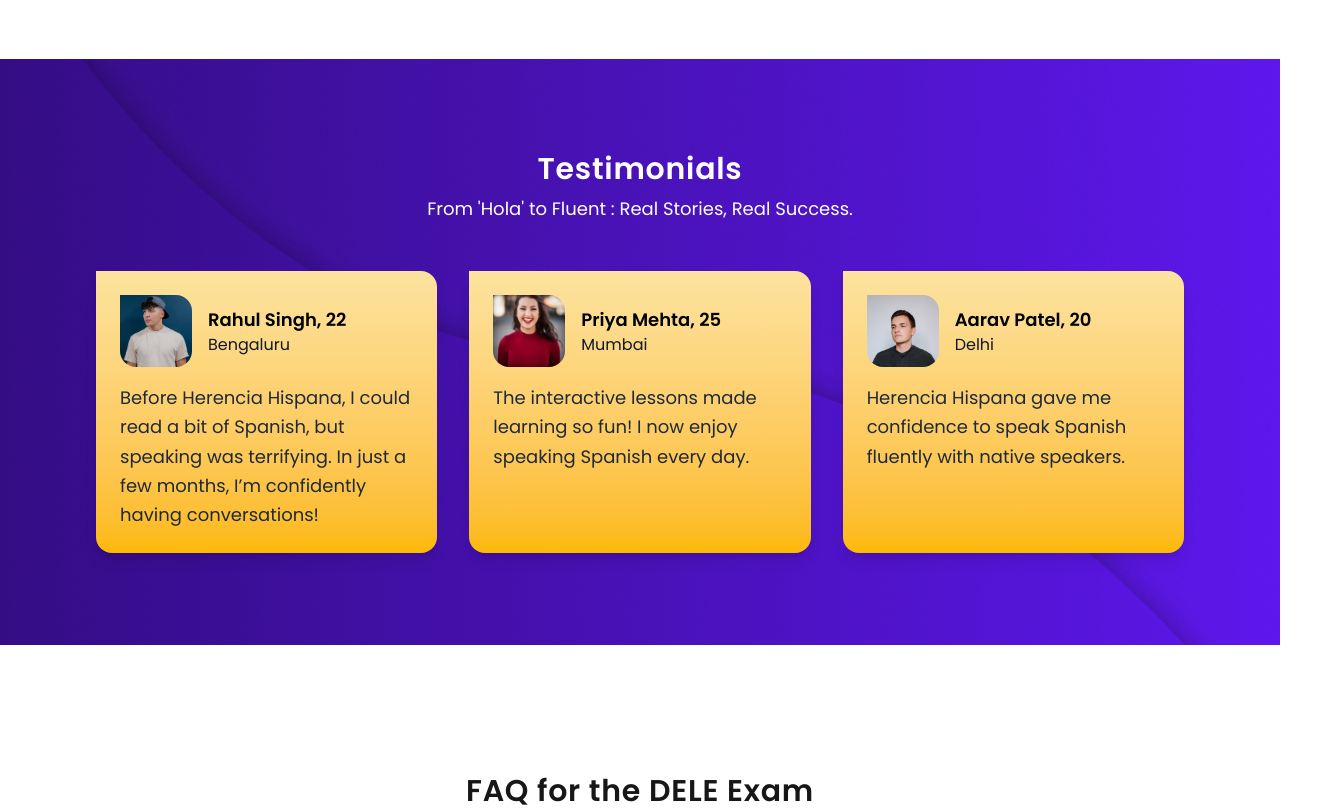
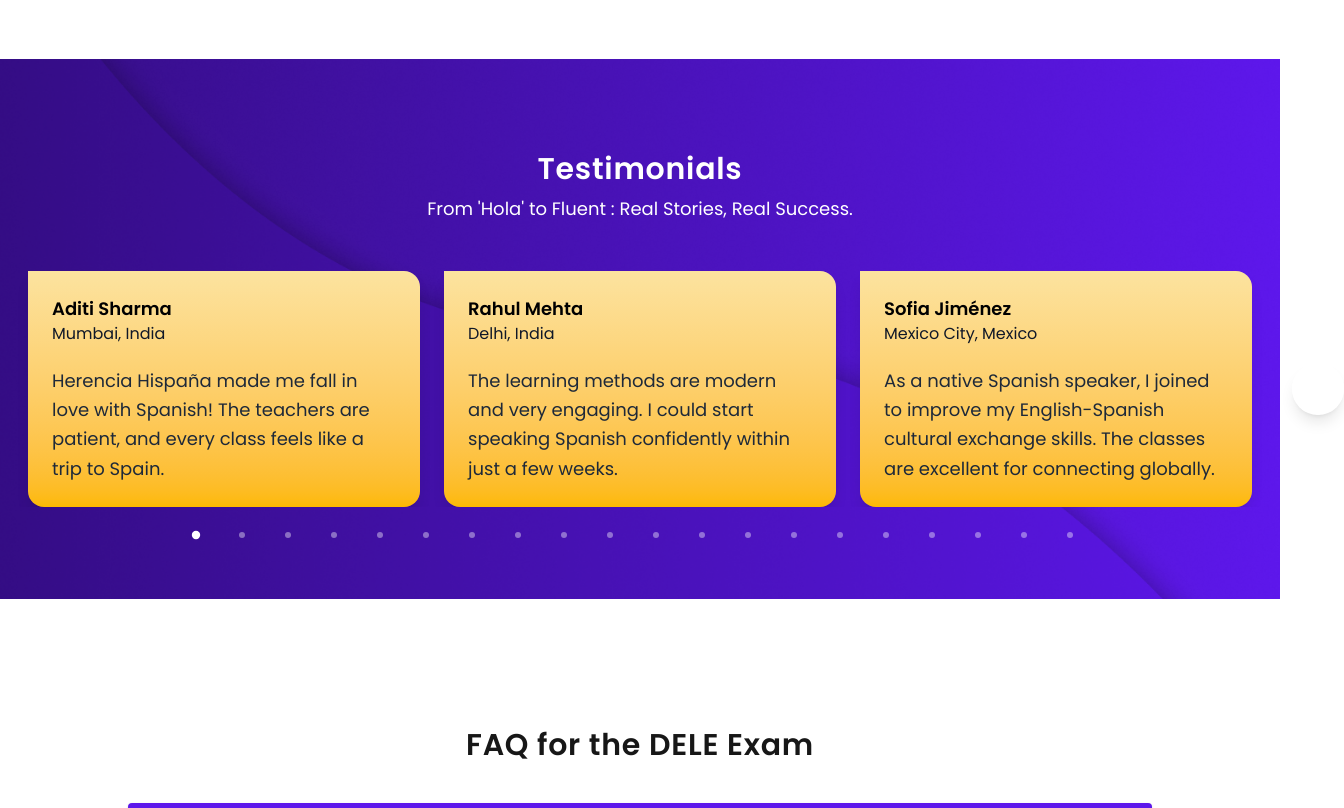
Before and after one commit to parthj712/Herencia-Hispa-a, a Next.js app: page / in a window 1280 px wide. Shown: the part 3280-4088 px from the top of the page, 1344 px wide, since content can reach past the window. Built offline with nearby package versions, Linux system fonts and the light colour scheme.

Commit message:
fix testinomial

```diff
--- a/package.json
+++ b/package.json
@@ -17,7 +17,9 @@
     "lucide-react": "^0.552.0",
     "next": "16.0.1",
     "react": "19.2.0",
-    "react-dom": "19.2.0"
+    "react-dom": "19.2.0",
+    "react-slick": "^0.31.0",
+    "slick-carousel": "^1.8.1"
   },
   "devDependencies": {
     "@tailwindcss/postcss": "^4",
--- a/src/Comp/MainHome/Testinomials/Testinomials.js
+++ b/src/Comp/MainHome/Testinomials/Testinomials.js
@@ -1,10 +1,13 @@
 "use client";
 import React from "react";
+import Slider from "react-slick";
 import { motion } from "framer-motion";
 import { testimonialsData } from "./testimonialsData";
+import { ChevronLeft, ChevronRight } from "lucide-react";
 
-const Testinomials = () => {
-    // Animation variants
+const Testimonials = () => {
+    const sliderRef = React.useRef(null);
+
     const sectionVariants = {
         hidden: { opacity: 0, y: 50 },
         visible: {
@@ -14,13 +17,45 @@
         },
     };
 
-    const cardVariants = {
-        hidden: { opacity: 0, scale: 0.9 },
-        visible: (i) => ({
-            opacity: 1,
-            scale: 1,
-            transition: { delay: i * 0.2, duration: 0.5 },
-        }),
+    // ✅ Slick slider settings
+    const settings = {
+        dots: true, // enable dots
+        infinite: true,
+        speed: 600,
+        slidesToShow: 3,
+        slidesToScroll: 1,
+        arrows: false, // custom arrows only for desktop
+        swipe: true,
+        appendDots: (dots) => (
+            <div
+                style={{
+                    marginTop: "30px",
+                }}
+            >
+                <ul className="flex justify-center gap-3 md:gap-4">{dots}</ul>
+            </div>
+        ),
+        customPaging: () => (
+            <div className="w-3 h-3 bg-white/40 rounded-full transition-all duration-300" />
+        ),
+        responsive: [
+            {
+                breakpoint: 1024, // tablet
+                settings: {
+                    slidesToShow: 2,
+                    arrows: false,
+                    dots: true,
+                },
+            },
+            {
+                breakpoint: 768, // mobile
+                settings: {
+                    slidesToShow: 1,
+                    arrows: false,
+                    dots: true,
+                },
+            },
+        ],
     };
 
     return (
@@ -35,7 +70,7 @@
                 className="relative py-16 bg-gradient-to-l from-[#350D85] to-[#5D17EB] text-center text-white bg-cover bg-center"
                 style={{ backgroundImage: "url('/test_bg.png')" }}
             >
-                <div className="relative max-w-6xl mx-auto px-4 z-10 py-7">
+                <div className="relative max-w-7xl mx-auto px-4 z-10 py-7">
                     {/* Heading */}
                     <motion.h2
                         className="text-2xl md:text-3xl lg:text-3xl font-semibold mb-2 tracking-wide"
@@ -51,24 +86,40 @@
                         From 'Hola' to Fluent : Real Stories, Real Success.
                     </motion.p>
 
-                    {/* Cards */}
-                    <div className="grid grid-cols-1 md:grid-cols-2 lg:grid-cols-3 gap-8 px-4 md:px-8 lg:px-4 pb-6 md:pb-0">
-                        {testimonialsData.map((test, index) => (
+                    {/* Carousel */}
+                    <div className="relative">
+                        {/* Custom Arrows for Desktop */}
+                        {/* Custom Arrows for Desktop */}
+                        <div className="hidden lg:flex justify-between absolute top-1/2 left-0 right-0 -translate-y-1/2 z-20 pointer-events-none">
+                            <button
+                                onClick={() => sliderRef.current.slickPrev()}
+                                className="pointer-events-auto bg-white/20 hover:bg-white/40 transition rounded-full p-3 -translate-x-20 shadow-lg backdrop-blur-md"
+                            >
+                                <ChevronLeft size={28} />
+                            </button>
+                            <button
+                                onClick={() => sliderRef.current.slickNext()}
+                                className="pointer-events-auto bg-white/20 hover:bg-white/40 transition rounded-full p-3 translate-x-20 shadow-lg backdrop-blur-md"
+                            >
+                                <ChevronRight size={28} />
+                            </button>
+                        </div>
+
+
+                        <Slider ref={sliderRef} {...settings}>
+                            {testimonialsData.map((test) => (
                                 <motion.div
                                     key={test.id}
-                                className="bg-gradient-to-b from-[#FCE39F] to-[#FDB900] rounded-b-2xl rounded-tr-2xl shadow-lg p-6 text-left text-black"
-                                variants={cardVariants}
-                                initial="hidden"
-                                whileInView="visible"
-                                viewport={{ once: true }}
-                                custom={index}
+                                    className="px-3"
+                                    whileHover={{ scale: 1.02 }}
                                 >
+                                    <div className="bg-gradient-to-b from-[#FCE39F] to-[#FDB900] rounded-b-2xl rounded-tr-2xl shadow-lg p-6 text-left text-black min-h-[230px] flex flex-col gap-1">
                                         <div className="flex items-center gap-4 mb-4">
-                                    <img
+                                            {/* <img
                                                 src={test.image}
                                                 alt={test.name}
                                                 className="w-18 h-18 rounded-b-2xl rounded-tr-2xl object-cover"
-                                    />
+                                            /> */}
                                             <div>
                                                 <h4 className="font-semibold text-lg">{test.name}</h4>
                                                 <p className="text-gray-900 text-sm text-[16px]">
@@ -80,13 +131,43 @@
                                         <p className="text-gray-800 leading-relaxed text-[18px]">
                                             {test.feedback}
                                         </p>
+                                    </div>
                                 </motion.div>
                             ))}
+                        </Slider>
                     </div>
                 </div>
             </section>
+
+            {/* Custom dot styling */}
+            <style jsx global>{`
+  .slick-dots {
+    bottom: -45px; /* moved slightly closer */
+
+  }
+
+  .slick-dots li button:before {
+    display: none;
+  }
+
+  /* Default dot size reduced */
+  .slick-dots li div {
+    width: 6px;
+    height: 6px;
+    background-color: rgba(255, 255, 255, 0.4);
+    border-radius: 50%;
+    transition: all 0.3s ease;
+  }
+
+  /* Active dot slightly larger */
+  .slick-dots li.slick-active div {
+    background-color: white !important;
+    transform: scale(1.4);
+  }
+`}</style>
+
         </motion.div>
     );
 };
 
-export default Testinomials;
+export default Testimonials;
--- a/src/Comp/MainHome/Testinomials/testimonialsData.js
+++ b/src/Comp/MainHome/Testinomials/testimonialsData.js
@@ -1,42 +1,162 @@
 export const testimonialsData = [
     {
         id: 1,
-        name: "Rahul Singh, 22",
-        location: "Bengaluru",
+        name: "Aditi Sharma",
+        location: "Mumbai, India",
         image: "/user1.avif",
         feedback:
-            "Before Herencia Hispana, I could read a bit of Spanish, but speaking was terrifying. In just a few months, I’m confidently having conversations!",
+            "Herencia Hispaña made me fall in love with Spanish! The teachers are patient, and every class feels like a trip to Spain.",
     },
     {
         id: 2,
-        name: "Priya Mehta, 25",
-        location: "Mumbai",
-        image: "/user.avif",
+        name: "Rahul Mehta",
+        location: "Delhi, India",
+        image: "/user2.avif",
         feedback:
-            "The interactive lessons made learning so fun! I now enjoy speaking Spanish every day.",
+            "The learning methods are modern and very engaging. I could start speaking Spanish confidently within just a few weeks.",
     },
     {
         id: 3,
-        name: "Aarav Patel, 20",
-        location: "Delhi",
-        image: "/user2.avif",
+        name: "Sofia Jiménez",
+        location: "Mexico City, Mexico",
+        image: "/user3.avif",
         feedback:
-            "Herencia Hispana gave me confidence to speak Spanish fluently with native speakers.",
+            "As a native Spanish speaker, I joined to improve my English-Spanish cultural exchange skills. The classes are excellent for connecting globally.",
     },
-    //   {
-    //     id: 4,
-    //     name: "Sneha Sharma, 27",
-    //     location: "Pune",
-    //     image: "/rahul1.png",
-    //     feedback:
-    //       "The teachers are amazing and always supportive. I never thought learning Spanish could be so easy!",
-    //   },
-    //   {
-    //     id: 5,
-    //     name: "Rohit Verma, 23",
-    //     location: "Hyderabad",
-    //     image: "/rahul2.png",
-    //     feedback:
-    //       "Highly recommended! I learned so much faster than I expected thanks to the structured lessons.",
-    //   },
+    {
+        id: 4,
+        name: "Priya Rao",
+        location: "Bangalore, India",
+        image: "/user4.avif",
+        feedback:
+            "I joined to prepare for the DELE exam, and I passed with flying colours. The structured learning path really works!",
+    },
+    {
+        id: 5,
+        name: "Aditya Nair",
+        location: "Kochi, India",
+        image: "/user5.avif",
+        feedback:
+            "The interactive games and real-life practice sessions helped me overcome my fear of speaking. Highly recommended!",
+    },
+    {
+        id: 6,
+        name: "Liam Anderson",
+        location: "Sydney, Australia",
+        image: "/user6.avif",
+        feedback:
+            "I wanted to learn Spanish for my travel plans, and the team at Herencia Hispaña made it super easy and fun.",
+    },
+    {
+        id: 7,
+        name: "Kavya Patel",
+        location: "Ahmedabad, India",
+        image: "/user7.avif",
+        feedback:
+            "Their winter Spanish camp was amazing! I learned so much while enjoying fun cultural activities.",
+    },
+    {
+        id: 8,
+        name: "Mariana Silva",
+        location: "São Paulo, Brazil",
+        image: "/user8.avif",
+        feedback:
+            "It’s surprising how effective their online classes are. The cultural touch adds a lot of value to language learning.",
+    },
+    {
+        id: 9,
+        name: "Rohan Gupta",
+        location: "Hyderabad, India",
+        image: "/user9.avif",
+        feedback:
+            "I used to find Spanish grammar difficult, but the teachers here make it crystal clear with simple explanations.",
+    },
+    {
+        id: 10,
+        name: "Emily Carter",
+        location: "London, UK",
+        image: "/user10.avif",
+        feedback:
+            "Herencia Hispaña’s approach focuses on both language and culture. You don’t just learn Spanish—you live it!",
+    },
+    {
+        id: 11,
+        name: "Neha Vaidya",
+        location: "Pune, India",
+        image: "/user11.avif",
+        feedback:
+            "They make each session so lively. I actually look forward to my Spanish classes every week.",
+    },
+    {
+        id: 12,
+        name: "Alejandro Moreno",
+        location: "Buenos Aires, Argentina",
+        image: "/user12.avif",
+        feedback:
+            "It’s wonderful to see a school that brings Spanish and Indian cultural connections together so beautifully.",
+    },
+    {
+        id: 13,
+        name: "Ishita Das",
+        location: "Kolkata, India",
+        image: "/user13.avif",
+        feedback:
+            "The teachers are supportive and friendly. They really care about every student’s progress.",
+    },
+    {
+        id: 14,
+        name: "Daniel Wong",
+        location: "Singapore",
+        image: "/user14.avif",
+        feedback:
+            "I joined as a beginner, and now I’m able to hold full conversations. Their teaching quality is world-class.",
+    },
+    {
+        id: 15,
+        name: "Aarav Choudhary",
+        location: "Jaipur, India",
+        image: "/user15.avif",
+        feedback:
+            "Learning Spanish has been an unforgettable experience. The lessons combine education and creativity perfectly.",
+    },
+    {
+        id: 16,
+        name: "Laura Bennett",
+        location: "Toronto, Canada",
+        image: "/user16.avif",
+        feedback:
+            "After a few months, I felt confident enough to speak Spanish with native speakers. That says everything!",
+    },
+    {
+        id: 17,
+        name: "Manvi Sethi",
+        location: "Chandigarh, India",
+        image: "/user17.avif",
+        feedback:
+            "I joined the beginner course during my holidays and never thought learning Spanish could be so enjoyable.",
+    },
+    {
+        id: 18,
+        name: "Javier Torres",
+        location: "Madrid, Spain",
+        image: "/user18.avif",
+        feedback:
+            "Herencia Hispaña’s mission to spread Hispanic culture in India is inspiring. Great job by the whole team!",
+    },
+    {
+        id: 19,
+        name: "Shruti Iye",
+        location: "Chennai, India",
+        image: "/user19.avif",
+        feedback:
+            "The teachers build confidence step by step. I appreciate how they personalize every class.",
+    },
+    {
+        id: 20,
+        name: "Ben Richardson",
+        location: "New York, USA",
+        image: "/user20.avif",
+        feedback:
+            "Excellent platform for anyone who wants to learn Spanish the right way—with heart, fun, and real progress!",
+    },
 ];
```
Also changed, not shown: src/app/globals.css (+17 -0 lines), 1 other file (tests, documents, lock files or other folders). Lines whose indentation alone changed are shown as unchanged.
